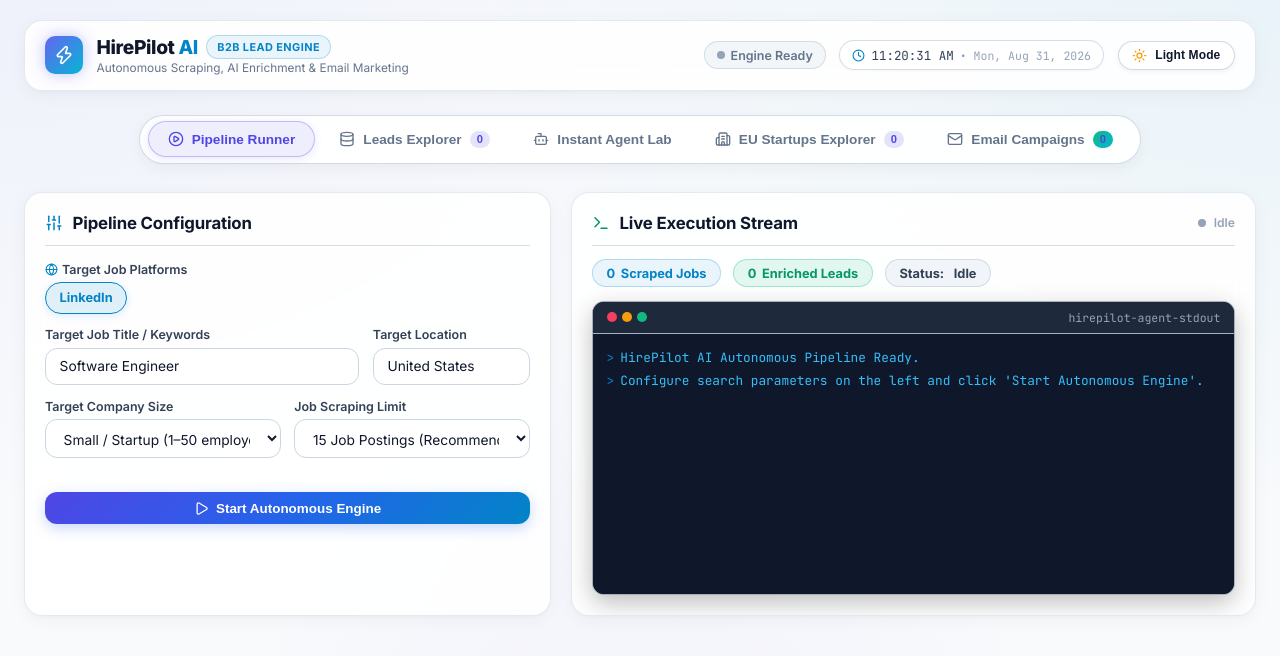
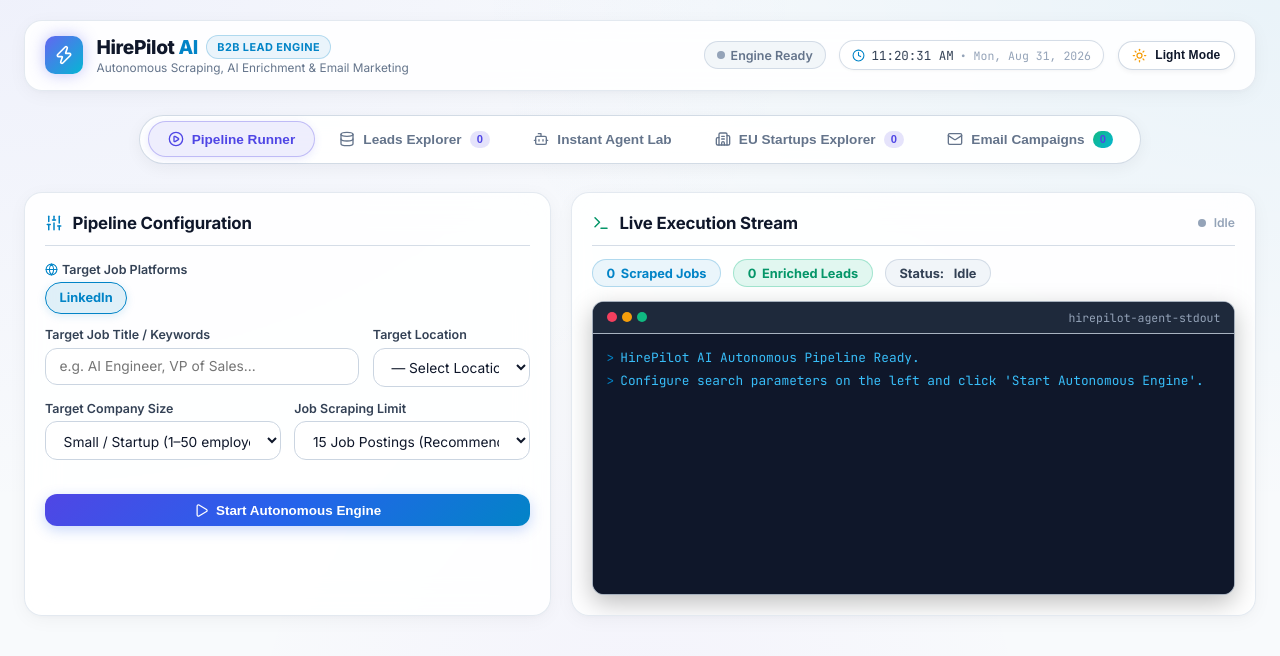
Before and after one commit to jaysoftrefine/Lead_automation_Frontend, a React (Vite) app: page / in a window 1280 px wide. Shown: the top 656 px of the page. Built offline with nearby package versions, Linux system fonts and the light colour scheme; no server answers.

Commit message:
feat: implement global stats polling and update PipelineRunner search inputs with location selection dropdown

```diff
--- a/src/App.tsx
+++ b/src/App.tsx
@@ -46,7 +46,7 @@
   const loadGlobalStats = async () => {
     try {
       const stats = await api.getStats();
-      if (stats?.total_leads !== undefined) setLeadsCount(stats.total_leads);
+      if (stats?.leads_count !== undefined) setLeadsCount(stats.leads_count);
     } catch (e) {}
 
     try {
@@ -60,10 +60,12 @@
     } catch (e) {}
   };
 
-  // Global stats polling commented out to avoid repeated network calls
-  // useEffect(() => {
-  //   loadGlobalStats();
-  // }, []);
+  // Load global stats on mount and refresh every 30s
+  useEffect(() => {
+    loadGlobalStats();
+    const interval = setInterval(loadGlobalStats, 30000);
+    return () => clearInterval(interval);
+  }, []);
 
   return (
     <div className="app-container">
--- a/src/views/PipelineRunner.tsx
+++ b/src/views/PipelineRunner.tsx
@@ -14,8 +14,8 @@
     glassdoor: false,
     zip_recruiter: false, */
   });
-  const [searchTerm, setSearchTerm] = useState("Software Engineer");
-  const [location, setLocation] = useState("United States");
+  const [searchTerm, setSearchTerm] = useState("");
+  const [location, setLocation] = useState("");
   const [companySize, setCompanySize] = useState("small");
   const [resultsLimit, setResultsLimit] = useState<string | number>(15);
   const [isRunning, setIsRunning] = useState(false);
@@ -227,14 +227,24 @@
             </div>
             <div className="form-group flex-1">
               <label htmlFor="location">Target Location</label>
-              <input
+              <select
                 id="location"
-                type="text"
-                className="eu-input"
                 value={location}
                 onChange={(e) => setLocation(e.target.value)}
-                placeholder="e.g. United States, Remote"
-              />
+              >
+                <option value="">— Select Location —</option>
+                <option value="Worldwide">Worldwide (Remote)</option>
+                <option value="United States">United States</option>
+                <option value="United Kingdom">United Kingdom</option>
+                <option value="Canada">Canada</option>
+                <option value="Australia">Australia</option>
+                <option value="India">India</option>
+                <option value="Germany">Germany</option>
+                <option value="France">France</option>
+                <option value="Netherlands">Netherlands</option>
+                <option value="Singapore">Singapore</option>
+                <option value="United Arab Emirates">United Arab Emirates</option>
+              </select>
             </div>
           </div>
 
```
